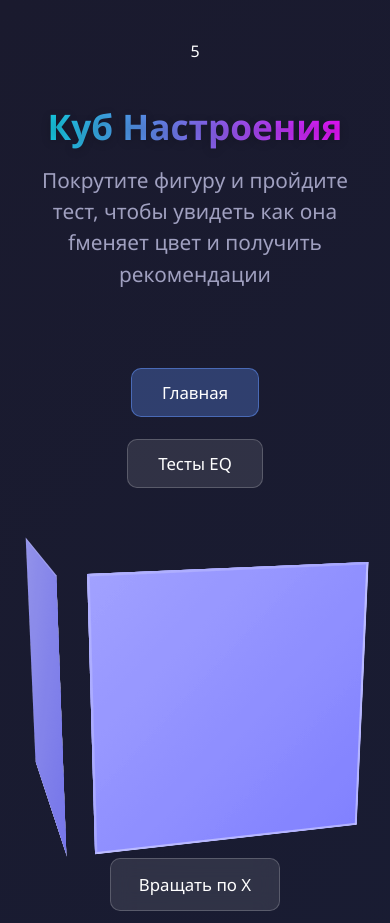
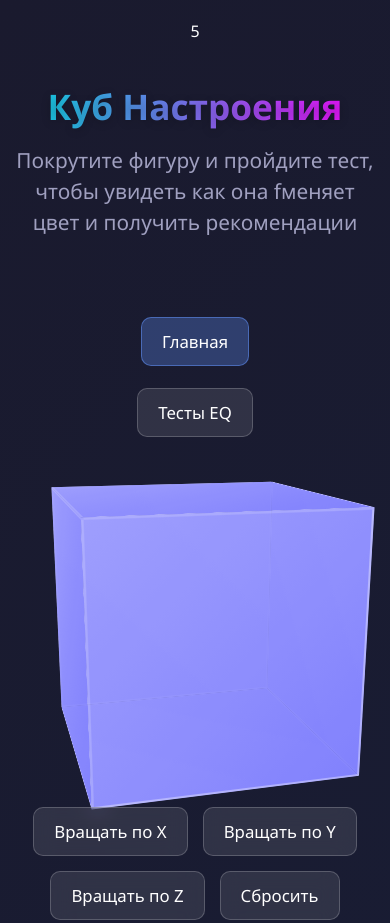
Before and after one commit to mir65344/Cube-, a website: page Mode Cube/public/index.html in a window 390 px wide. Shown: the top 923 px of the page. Drawn offline with Linux system fonts and the light colour scheme.

Commit message:
Update style.css

```diff
--- a/Mode Cube/public/css/style.css
+++ b/Mode Cube/public/css/style.css
@@ -533,9 +533,28 @@ h3 {
         font-size: 3rem;
     }
 
-    .cube .front, .cube .back, .cube .right, o
-    .cube .left, .cube .top, .cube .bottom {
-        transform: translateZ(125px);
+        .cube .front {
+        transform: rotateY(0deg) translateZ(125px);
+    }
+
+    .cube .back {
+        transform: rotateY(180deg) translateZ(125px);
+    }
+
+    .cube .right {
+        transform: rotateY(90deg) translateZ(125px);
+    }
+
+    .cube .left {
+        transform: rotateY(-90deg) translateZ(125px);
+    }
+
+    .cube .top {
+        transform: rotateX(90deg) translateZ(125px);
+    }
+
+    .cube .bottom {
+        transform: rotateX(-90deg) translateZ(125px);
     }
 
     .stats-grid {
@@ -558,4 +577,27 @@ h3 {
     h2 {
         font-size: 1.5rem;
     }
+
+    /* ДОПОЛНИТЕЛЬНЫЕ ИСПРАВЛЕНИЯ ДЛЯ МОБИЛЬНЫХ УРААА */
+    .cube {
+        transform: rotateX(-10deg) rotateY(10deg); /* меньший угол */
+    }
+
+    .cube-container {
+        perspective: 800px; /* меньшая перспектива */
+    }
+
+    body {
+        padding: 20px 10px; /* меньшие отступы */
+    }
+
+    button, .nav-btn {
+        padding: 12px 20px; /* увеличим кнопки для сенсора */
+        min-height: 44px; /* минимальная высота для тача */
+    }
+
+    .option {
+        padding: 15px;
+        min-height: 44px; /* для удобного нажатия */
+    }
 }
```
